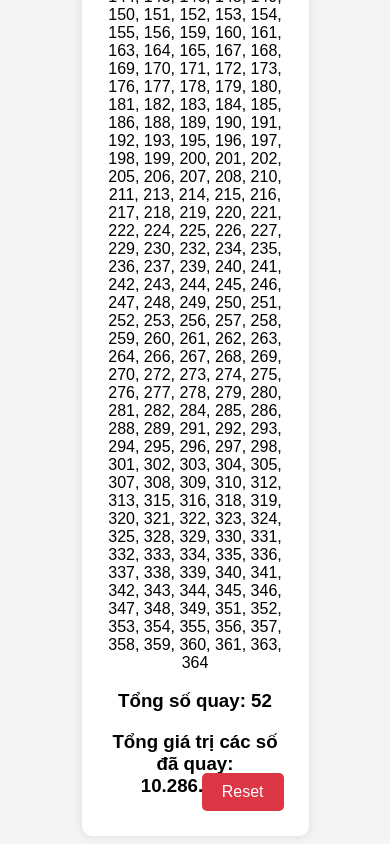
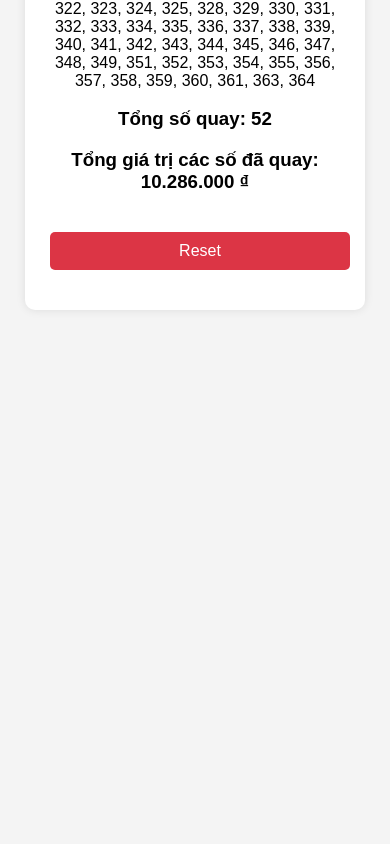
Before and after one commit to phanvanan/quayso, a plain HTML site: page index.html in a window 390 px wide. Shown: the part 1150-1994 px from the top of the page. After the commit the page ends 1468 px from the top, so only its background shows below. Drawn offline with Linux system fonts and the light colour scheme.

Commit message:
Update style.css

```diff
--- a/style.css
+++ b/style.css
@@ -56,3 +56,19 @@ h2 {
     font-size: 16px;
     border-radius: 5px;
 }
+
+/* Media query cho màn hình nhỏ */
+@media (max-width: 768px) {
+    .container {
+        width: 80%;  /* Giảm chiều rộng của container khi trên di động */
+    }
+
+    #resetButton {
+        position: relative;
+        margin-top: 20px;
+        margin-bottom: 20px;
+        bottom: auto;
+        right: auto;
+        width: 100%; /* Để nút Reset chiếm toàn bộ chiều rộng */
+    }
+}
```
